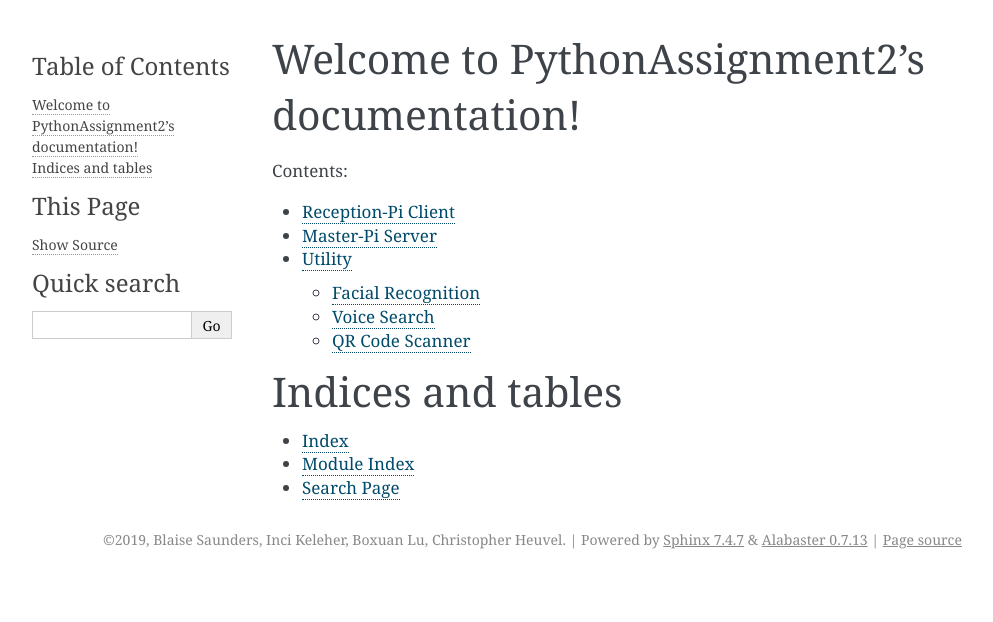
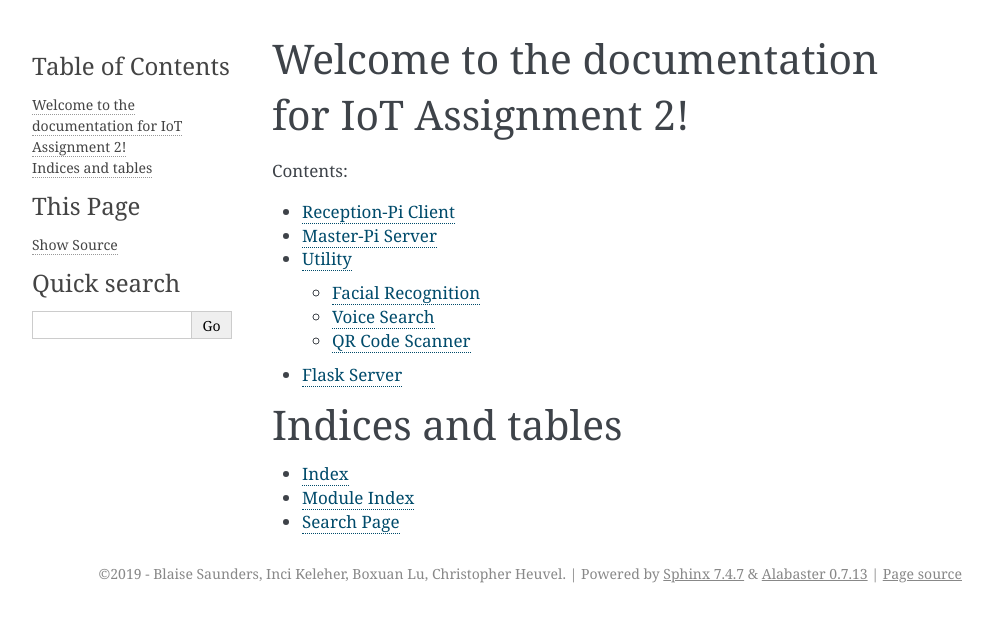
Before and after one commit to ijkeleher/library-pi2, a Sphinx documentation site: the page built from docs/source/index.rst, in a window 1280 px wide. Shown: the top 622 px of the page, without its empty margins (148-1141 px from the left). Built offline with Sphinx 7.4.7, drawn with Linux system fonts in a browser that asks for light colours.

Commit message:
Finalized sphinx

```diff
--- a/docs/source/conf.py
+++ b/docs/source/conf.py
@@ -21,8 +21,8 @@ sys.setrecursionlimit(1500)
 
 # -- Project information -----------------------------------------------------
 
-project = 'PythonAssignment2'
-copyright = '2019, Blaise Saunders, Inci Keleher, Boxuan Lu, Christopher Heuvel'
+project = 'Internet of Things Assignment 2'
+copyright = '2019 - Blaise Saunders, Inci Keleher, Boxuan Lu, Christopher Heuvel'
 author = 'Blaise Saunders, Inci Keleher, Boxuan Lu, Christopher Heuvel'
 
 # The full version, including alpha/beta/rc tags
--- a/docs/source/index.rst
+++ b/docs/source/index.rst
@@ -3,8 +3,8 @@
    You can adapt this file completely to your liking, but it should at least
    contain the root `toctree` directive.
 
-Welcome to PythonAssignment2's documentation!
-=============================================
+Welcome to the documentation for IoT Assignment 2!
+==================================================
 
 .. toctree::
    :maxdepth: 4
@@ -13,6 +13,7 @@ Welcome to PythonAssignment2's documentation!
    client
    master
    utility
+   flask
 
 
 Indices and tables
```
Also changed, not shown: docs/source/flask.rst (added, +18 -0 lines).
